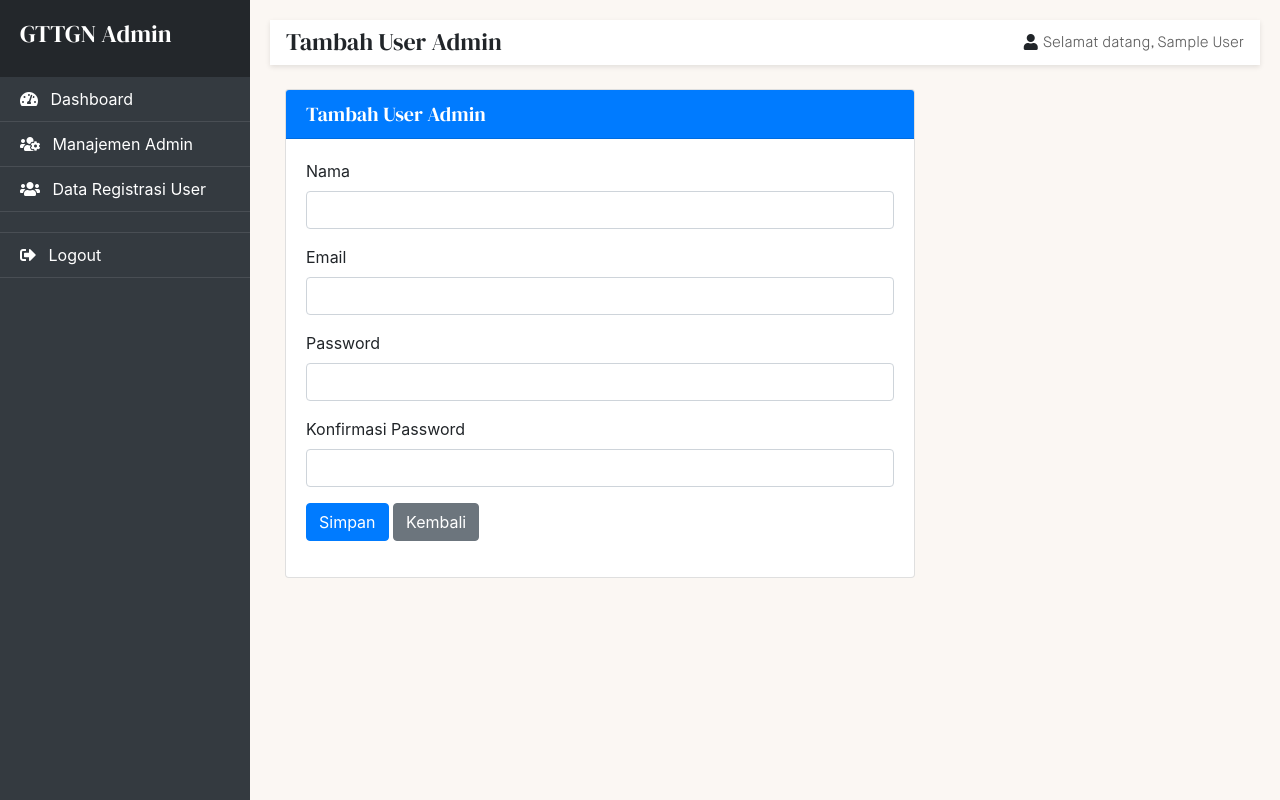
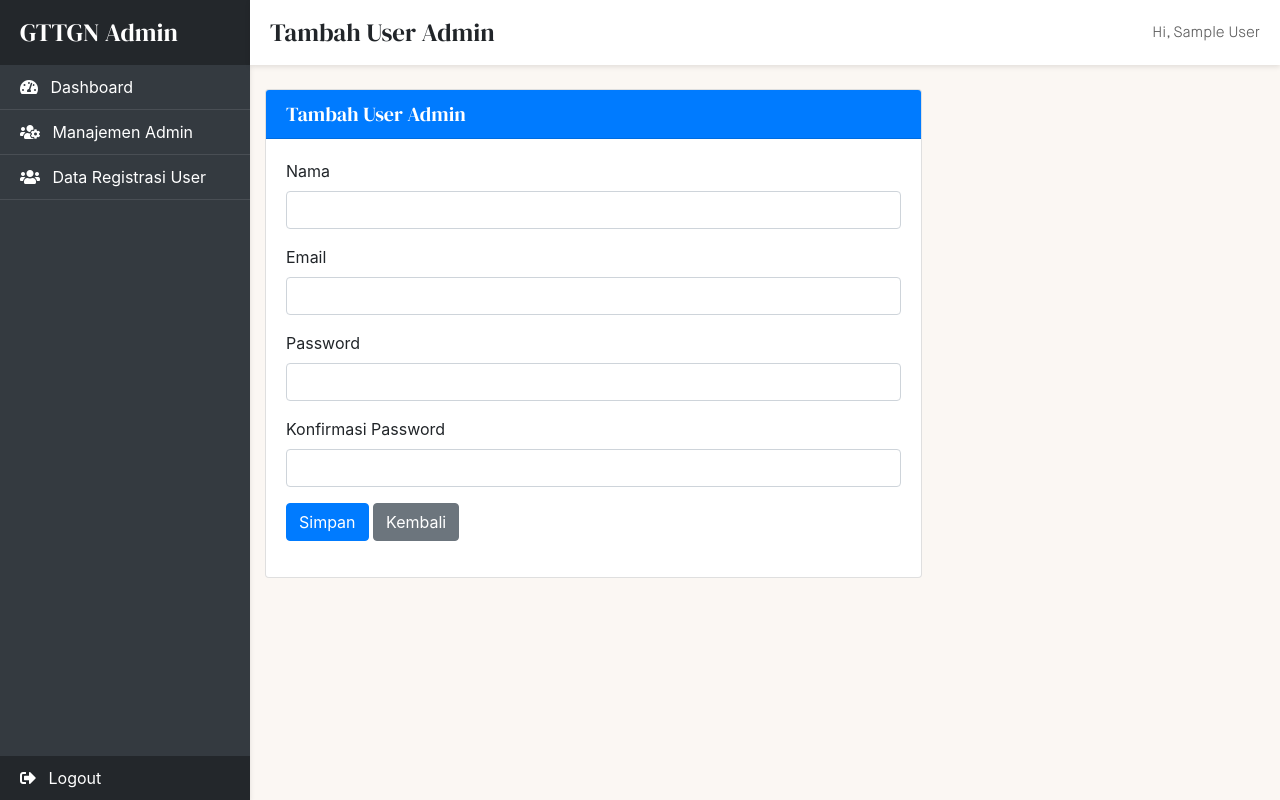
Before and after one commit to rfstwn/gttgn, a CodeIgniter app: page /database/admin/user-admin/add in a window 1280 px wide. Run offline with CodeIgniter, Linux system fonts and the light colour scheme; the visitor is signed in with stand-in values (Sample User, id 1).

Commit message:
style: add styling for admin dashboard

```diff
--- a/application/controllers/4dm1n/Auth.php
+++ b/application/controllers/4dm1n/Auth.php
@@ -34,6 +34,7 @@ class Auth extends CI_Controller {
      */
     public function login() {
         // Set validation rules
+        $this->form_validation->set_error_delimiters('', '');
         $this->form_validation->set_rules('email', 'Email', 'required|trim|valid_email');
         $this->form_validation->set_rules('password', 'Password', 'required|trim');
 
--- a/application/controllers/User.php
+++ b/application/controllers/User.php
@@ -15,7 +15,7 @@ class User extends CI_Controller {
      */
     public function register() {
         // Set validation rules
-$this->form_validation->set_error_delimiters('', '');
+        $this->form_validation->set_error_delimiters('', '');
         $this->form_validation->set_rules('nama_lengkap', 'Nama Lengkap', 'required|trim');
         $this->form_validation->set_rules('no_whatsapp', 'No Whatsapp', 'required|trim|numeric');
         $this->form_validation->set_rules('asal_daerah', 'Asal Daerah', 'required|trim');
--- a/application/views/admin/templates/header.php
+++ b/application/views/admin/templates/header.php
@@ -11,24 +11,22 @@
 </head>
 <body>
     <div class="sidebar">
-        <div class="sidebar-header">
-            <h4>GTTGN Admin</h4>
+        <div class="sidebar__header">
+            <h4 class="title page-sub-title">GTTGN Admin</h4>
         </div>
-        <ul class="sidebar-menu">
+        <ul class="sidebar__menu">
             <li><a href="<?php echo base_url('admin/dashboard'); ?>"><i class="fas fa-tachometer-alt mr-2"></i> Dashboard</a></li>
             <li><a href="<?php echo base_url('admin/user-admin'); ?>"><i class="fas fa-users-cog mr-2"></i> Manajemen Admin</a></li>
             <li><a href="<?php echo base_url('admin/user-data'); ?>"><i class="fas fa-users mr-2"></i> Data Registrasi User</a></li>
-            <li class="divider"></li>
-            <li><a href="<?php echo base_url('admin/auth/logout'); ?>"><i class="fas fa-sign-out-alt mr-2"></i> Logout</a></li>
         </ul>
+        <a class="sidebar__logout" href="<?php echo base_url('admin/auth/logout'); ?>"><i class="fas fa-sign-out-alt mr-2"></i> Logout</a>
     </div>
 
     <div class="content">
         <nav class="navbar navbar-expand-lg navbar-light mb-4">
-            <h4 class="mb-0"><?php echo $title; ?></h4>
+            <h4 class="mb-0 title page-sub-title"><?php echo $title; ?></h4>
             <div class="ml-auto user-info">
-                <i class="fas fa-user"></i>
-                <span>Selamat datang, <?php echo $admin_name; ?></span>
+                <span>Hi, <?php echo $admin_name; ?></span>
             </div>
         </nav>
 
--- a/assets/style/css/main-admin.css
+++ b/assets/style/css/main-admin.css
@@ -299,40 +299,69 @@ span {
 .sidebar {
   min-height: 100vh;
   background-color: #343a40;
+  box-shadow: 0 2px 5px rgba(0, 0, 0, 0.1);
   color: #fff;
   position: fixed;
   width: 250px;
+  display: flex;
+  flex-direction: column;
+  justify-content: flex-start;
+  align-items: flex-start;
+  display: flex;
+  flex-direction: column;
+  justify-content: flex-start;
+  align-items: flex-start;
+  flex-wrap: nowrap;
 }
-
-.sidebar-header {
+.sidebar__header {
+  width: 100%;
   padding: 20px;
   background-color: #23272b;
 }
-
-.sidebar-menu {
+.sidebar__header h4 {
+  margin-bottom: 0 !important;
+}
+.sidebar__menu {
+  flex: 1;
+  width: 100%;
   padding: 0;
   list-style: none;
 }
-.sidebar-menu li {
+.sidebar__menu li {
   padding: 10px 20px;
   border-bottom: 1px solid rgba(255, 255, 255, 0.1);
 }
-.sidebar-menu li a {
+.sidebar__menu li a {
   color: #fff;
   text-decoration: none;
 }
-.sidebar-menu li:hover {
+.sidebar__menu li:hover {
   background-color: #23272b;
+}
+.sidebar__logout {
+  width: 100%;
+  padding: 10px 20px;
+  background-color: #23272b;
+  color: #fff;
+  text-decoration: none;
+}
+.sidebar__logout:hover {
+  background-color: #23272b;
+  text-decoration: none;
+  color: #fff;
+  cursor: pointer;
 }
 
 .content {
   margin-left: 250px;
+}
+.content .navbar {
   padding: 20px;
-}
-
-.navbar {
   background-color: #fff;
   box-shadow: 0 2px 5px rgba(0, 0, 0, 0.1);
+}
+.content .navbar h4 {
+  margin-bottom: 0 !important;
 }
 
 .user-info {
@@ -351,4 +380,25 @@ span {
   margin-right: 5px;
 }
 
+.login-container {
+  width: 100%;
+  height: 100vh;
+  display: flex;
+  align-items: center;
+  justify-content: center;
+}
+.login-container .card-login {
+  width: 100%;
+  max-width: 400px;
+}
+.login-container .card-login h4 {
+  margin-bottom: 20px;
+}
+.login-container .card-login form {
+  padding: 20px;
+  border-radius: 10px;
+  background-color: #fff;
+  border: 1px solid #d4d4d4;
+}
+
 /*# sourceMappingURL=main-admin.css.map */
--- a/assets/style/scss/main-admin.scss
+++ b/assets/style/scss/main-admin.scss
@@ -14,15 +14,28 @@ $background-color_3: #fff;
 .sidebar {
 	min-height: 100vh;
 	background-color: $background-color_1;
+	box-shadow: 0 2px 5px rgba(0, 0, 0, 0.1);
 	color: $color_1;
 	position: fixed;
 	width: 250px;
-}
-.sidebar-header {
+	display: flex;
+	flex-direction: column;
+	justify-content: flex-start;
+	align-items: flex-start;
+
+	@include flex(column, flex-start, flex-start);
+
+	&__header {
+		width: 100%;
 		padding: 20px;
 		background-color: $background-color_2;
+		h4 {
+			margin-bottom: 0 !important;
 		}
-.sidebar-menu {
+	}
+	&__menu {
+		flex: 1;
+		width: 100%;
 		padding: 0;
 		list-style: none;
 		li {
@@ -37,14 +50,33 @@ $background-color_3: #fff;
 			}
 		}
 	}
+
+	&__logout {
+		width: 100%;
+		padding: 10px 20px;
+		background-color: $background-color_2;
+		color: $color_1;
+		text-decoration: none;
+		&:hover {
+			background-color: $background-color_2;
+			text-decoration: none;
+			color: $color_1;
+			cursor: pointer;
+		}
+	}
+}
 .content {
 	margin-left: 250px;
+	.navbar {
 		padding: 20px;
-}
-.navbar {
 		background-color: $background-color_3;
 		box-shadow: 0 2px 5px rgba(0, 0, 0, 0.1);
+		h4 {
+			margin-bottom: 0 !important;
 		}
+	}
+}
+
 .user-info {
 	display: flex;
 	align-items: center;
@@ -58,3 +90,25 @@ $background-color_3: #fff;
 .btn-action {
 	margin-right: 5px;
 }
+
+.login-container {
+	width: 100%;
+	height: 100vh;
+	display: flex;
+	align-items: center;
+	justify-content: center;
+
+	.card-login {
+		width: 100%;
+		max-width: 400px;
+		h4 {
+			margin-bottom: 20px;
+		}
+		form {
+			padding: 20px;
+			border-radius: 10px;
+			background-color: #fff;
+			border: 1px solid #d4d4d4;
+		}
+	}
+}
```
Also changed, not shown: application/views/admin/login.php (+22 -58 lines), 1 other file. Lines whose indentation alone changed are shown as unchanged.
